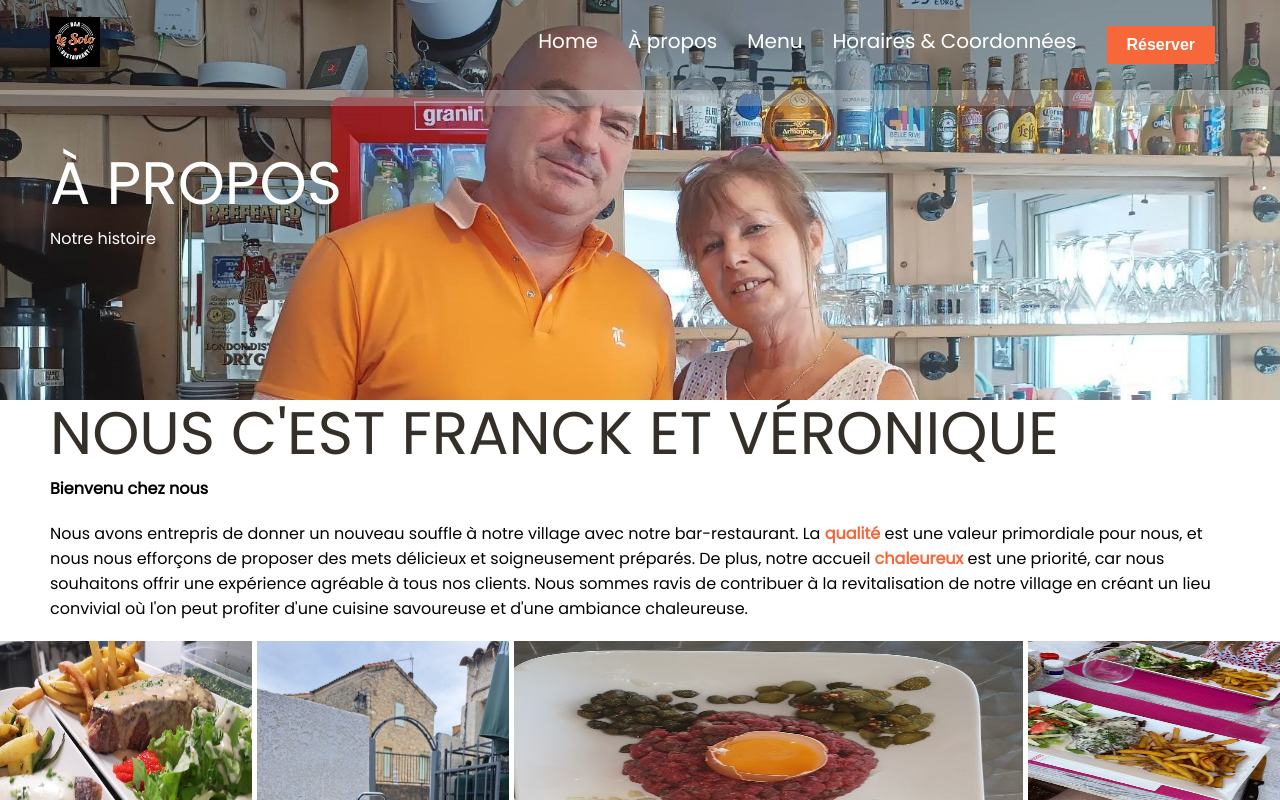
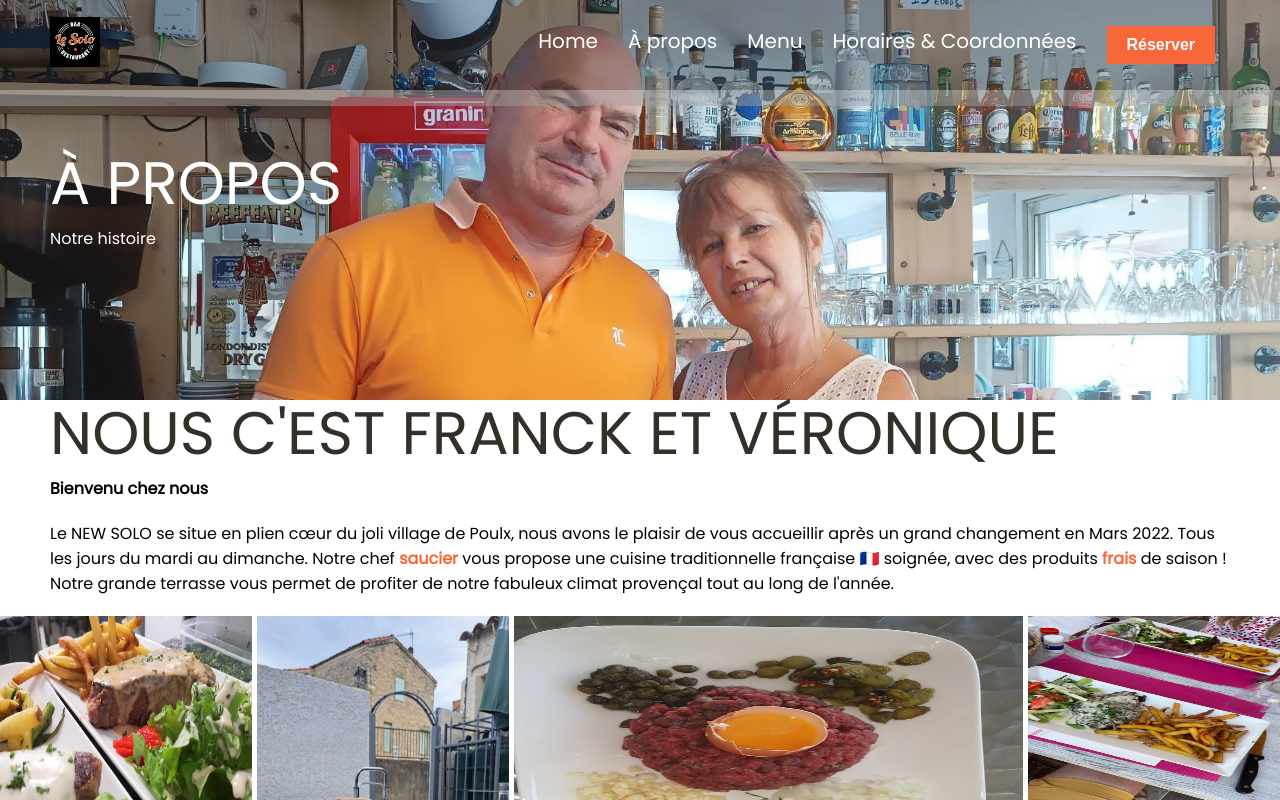
Before and after one commit to SElizaWhi/bar-le-solo, a React (Create React App) app: page /a-propos in a window 1280 px wide. Shown: the top 800 px of the page. Built offline with nearby package versions, Linux system fonts and the light colour scheme.

Commit message:
change about info

```diff
--- a/src/pages/About/AboutInfo/AboutInfo.js
+++ b/src/pages/About/AboutInfo/AboutInfo.js
@@ -8,11 +8,11 @@ const AboutInfo = () => {
         <div>
           <div className="about-info-content">
             <h2 className="heading-secondary">
-            Nous c'est Franck et Véronique
+              Nous c'est Franck et Véronique
             </h2>
             <h4>Bienvenu chez nous</h4>
             <p>
-              Nous avons entrepris de donner un nouveau souffle à notre village
+              {/* Nous avons entrepris de donner un nouveau souffle à notre village
               avec notre bar-restaurant. La{" "}
               <span className="special-word">qualité</span> est une valeur
               primordiale pour nous, et nous nous efforçons de proposer des mets
@@ -22,7 +22,15 @@ const AboutInfo = () => {
               tous nos clients. Nous sommes ravis de contribuer à la
               revitalisation de notre village en créant un lieu convivial où
               l'on peut profiter d'une cuisine savoureuse et d'une ambiance
-              chaleureuse.
+              chaleureuse. */}
+              Le NEW SOLO se situe en plien cœur du joli village de Poulx, nous
+              avons le plaisir de vous accueillir après un grand changement
+              en Mars 2022. Tous les jours du mardi au dimanche.
+              Notre chef <span className="special-word">saucier</span> vous
+              propose une cuisine traditionnelle française 🇫🇷 soignée, avec des
+              produits <span className="special-word">frais</span> de
+              saison ! Notre grande terrasse vous permet de profiter de notre
+              fabuleux climat provençal tout au long de l'année.
             </p>
           </div>
         </div>
```
